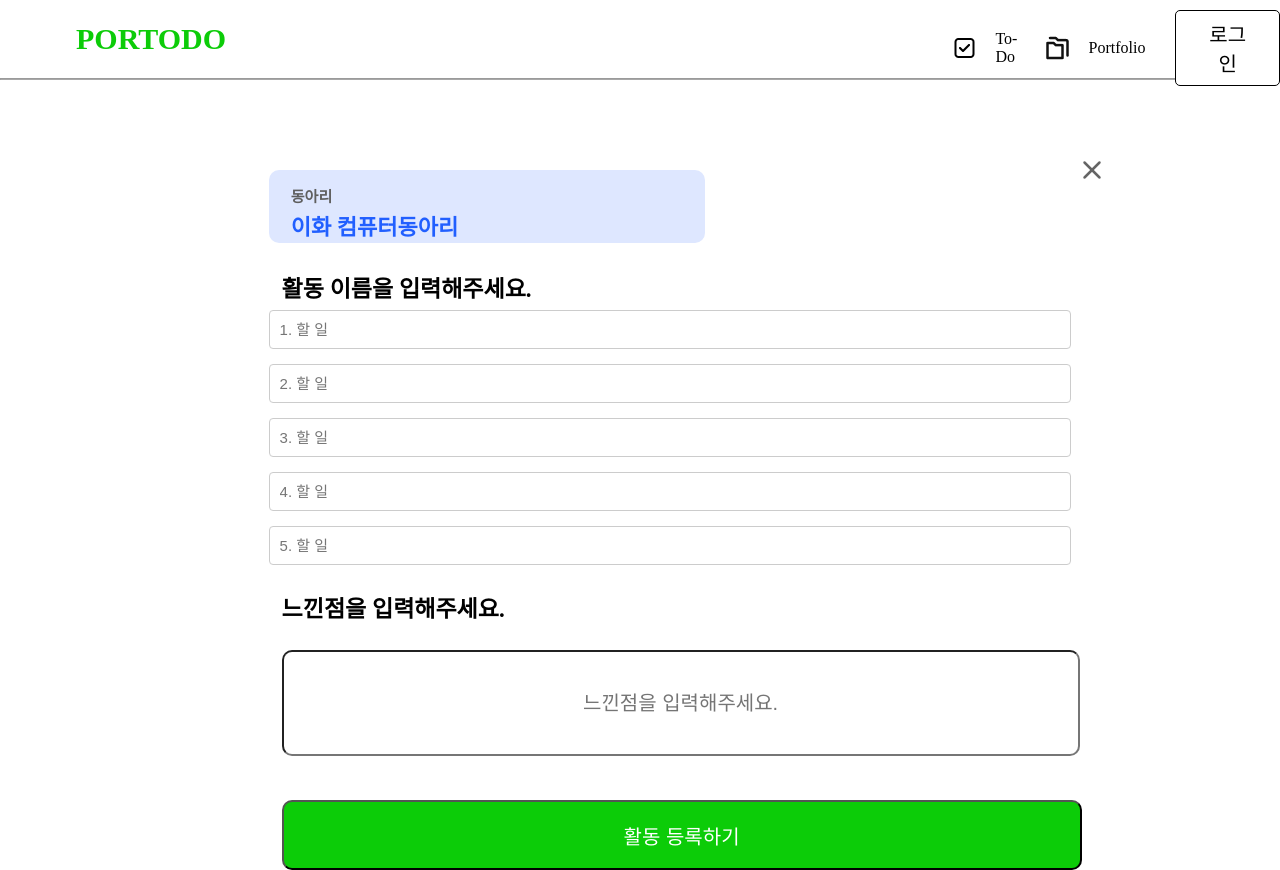
After one commit to EwhaGreen/GreenPower, a Flask app: template templates/todo_insert.html in a window 1280 px wide. The commit adds this page. Run offline with Flask 3, Linux system fonts and the light colour scheme; the template is opened without the code that fills it, so the values that code supplies are empty.

Commit message:
todo_insert.html

```diff
--- /dev/null
+++ b/static/css/todo_insert.css
@@ -0,0 +1,171 @@
+body{
+
+    margin:0;
+
+    }
+
+    /* .title{
+        position:absolute;
+        top: 17%;
+
+        left:22%;
+        width: 800px;
+        height: 60px;
+        flex-shrink: 0;
+        color: var(--text, #111);
+        font-family: Pretendard;
+        font-size: 32px;
+        font-style: normal;
+        font-weight: 600;
+        line-height: normal;
+
+
+        background: #FFF;
+        } */
+        .active_box{
+        position:absolute;
+        width: 436px;
+
+        height: 73px;
+        flex-shrink: 0;
+        border-radius: 10px;
+        background: #DEE7FF;
+        left: 21%;
+        top: 170px;
+        }
+        .active_box h5{
+            position:absolute;
+            top: -10px;
+            left:22px;
+            color: #5F5F5F;
+            font-family: Pretendard;
+            font-size: 15px;
+            font-style: normal;
+            font-weight: 700;
+            line-height: normal;
+        }
+        .active_box p{
+            position:absolute;
+            top: 17px;
+            left:22px;
+            color: #215FFF;
+            font-family: Pretendard;
+            font-size: 22px;
+            font-style: normal;
+            font-weight: 700;
+            line-height: normal;
+        }
+    h1{
+
+             color: #0CCC08;
+            font-family: Wanted Sans;
+            font-size: 30px;
+            font-style: normal;
+            font-weight: 700;
+            line-height: normal;
+            text-align: left;
+            margin-left : 76px; margin-top: 22px; margin-bottom: 22px;
+    }
+    h2{
+        position:relative;
+        text-align: center;
+        font-size: 30px;
+        top:200px;
+
+    }
+    .nav {
+        display: flex;
+        position:absolute;
+        left: 73%;
+        top: 10px;
+        align-items: center;
+
+    }
+    .button_login_top {
+        /* 로그인 버튼 스타일 */
+        margin-left: 30px; /* 이 부분이 버튼을 오른쪽으로 밀어냄 */
+        padding: 8px 30px;
+        background-color: #ffffff;
+        color: black;
+        border: 1px solid black;
+        font-size: 20px;
+
+
+        border-radius: 5px;
+        cursor: pointer;
+    }
+    .button_login_top:hover{
+        background-color: #000000;
+        color:#ffffff;
+
+    }
+
+
+        h3 {
+            position: absolute;
+            top: 250px;
+            /* left:430px; */
+            left:22%;
+            text-align: center;
+            margin: 20px 0;
+            font-size: 23px;
+        }
+
+        .register{
+            position:absolute;
+            top: 800px;
+            /* left:450px; */
+            left: 22%;
+            display: flex;
+            width: 800px;
+            height: 70px;
+            padding: 23px 0px;
+            justify-content: center;
+            align-items: center;
+            flex-shrink: 0;
+            border-radius: 10px;
+            background: var(--primary-base, #0CCC08);
+            color:#FFF;
+            font-size: 20px;
+        }
+
+
+
+
+
+
+    .tasks_container {
+        position:absolute;
+        left:32%;
+        display: flex;
+        flex-direction: column;
+        align-items: center;
+        padding: 20px;
+        width: 480px;
+        top: 280px;
+        height:40px;
+        font-size: 20px;
+            /* left: 410px; */
+
+    }
+
+    .task_input {
+        margin:10px;
+        margin-bottom: 5px;
+        width: 780px; /* 입력 필드의 너비 */
+        padding: 10px; /* 입력 필드 내부의 여백 */
+        border: 1px solid #ccc; /* 입력 필드의 테두리 스타일 */
+        border-radius: 4px; /* 입력 필드의 모서리 둥글기 */
+        font-size: 15px;
+    }
+    .mind_input{
+        position: absolute;
+        border-radius: 10px;
+        width:790px;
+        height:100px;
+        top: 650px;
+        left:22%;
+        text-align: center;
+        font-size: 20px;
+
+    }
--- a/templates/group_insert.html
+++ b/templates/group_insert.html
@@ -3,6 +3,7 @@
 <head>
     <div style ="width : 1440px;"></div>
     <link rel="stylesheet" type="text/css" href="../static/css/group_insert.css">
+    <!-- <link rel="stylesheet"  href="{{ url_for('static', filename = 'css/group_insert.css')}}">-->
 </head>
 <body>
     <header class ="logo"><h1>PORTODO</h1>
--- /dev/null
+++ b/templates/todo_insert.html
@@ -0,0 +1,41 @@
+<!DOCTYPE html>
+<html>
+<head>
+    <div style ="width : 1440px;"></div>
+    <link rel="stylesheet" type="text/css" href="../static/css/todo_insert.css">
+</head>
+<body>
+    <header class ="logo"><h1>PORTODO</h1>
+    <div class = "nav">
+    <img class="icon_check" src="/static/images/check.png">
+    <p> To-Do</p>
+    <img class="icon_pofo" src="/static/images/pofo.png">
+    <p>Portfolio</p>
+    <button class="button_login_top">로그인</button>
+    </div>
+    </header>
+    <hr width="100%" style = "border-bottom: 1px solid  #A8A8A8;">
+<div class="title">
+<div class="active_box">
+    <h5>동아리</h5>
+    <p>이화 컴퓨터동아리</p>
+</div>
+<button type="button" style="position:absolute;left: 1077px;top: 155px; border: none; background: transparent; padding: 0; outline: none;">
+    <img src="/static/images/x-close.png" alt="Close" onclick="" style="display: block;">
+</button>
+</div>
+<h3>활동 이름을 입력해주세요. </h3>
+<div class="tasks_container" >
+
+
+    <input type="text" class="task_input"  placeholder="1. 할 일">
+    <input type="text" class="task_input"  placeholder="2. 할 일">
+    <input type="text" class="task_input"  placeholder="3. 할 일">
+    <input type="text" class="task_input"  placeholder="4. 할 일">
+    <input type="text" class="task_input"  placeholder="5. 할 일">
+
+</div>
+<h3 style="top: 570px">느낀점을 입력해주세요. </h3>
+<input type="text" class="mind_input" placeholder="느낀점을 입력해주세요.">
+<button class="register">활동 등록하기</button>
+</body></html>
```
